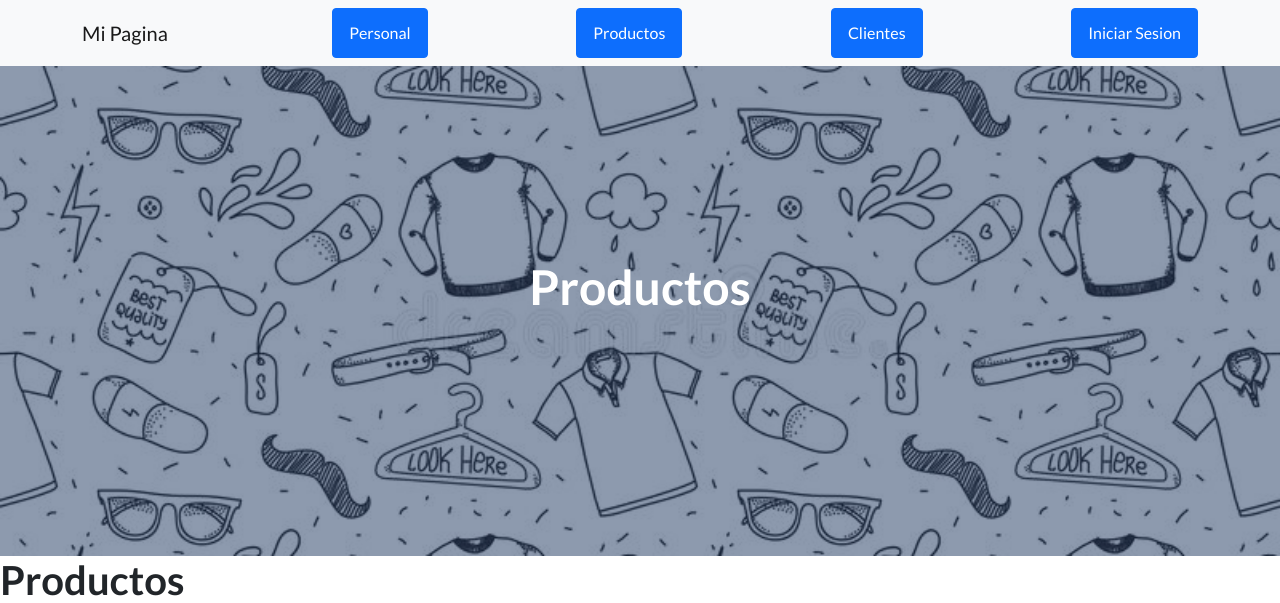
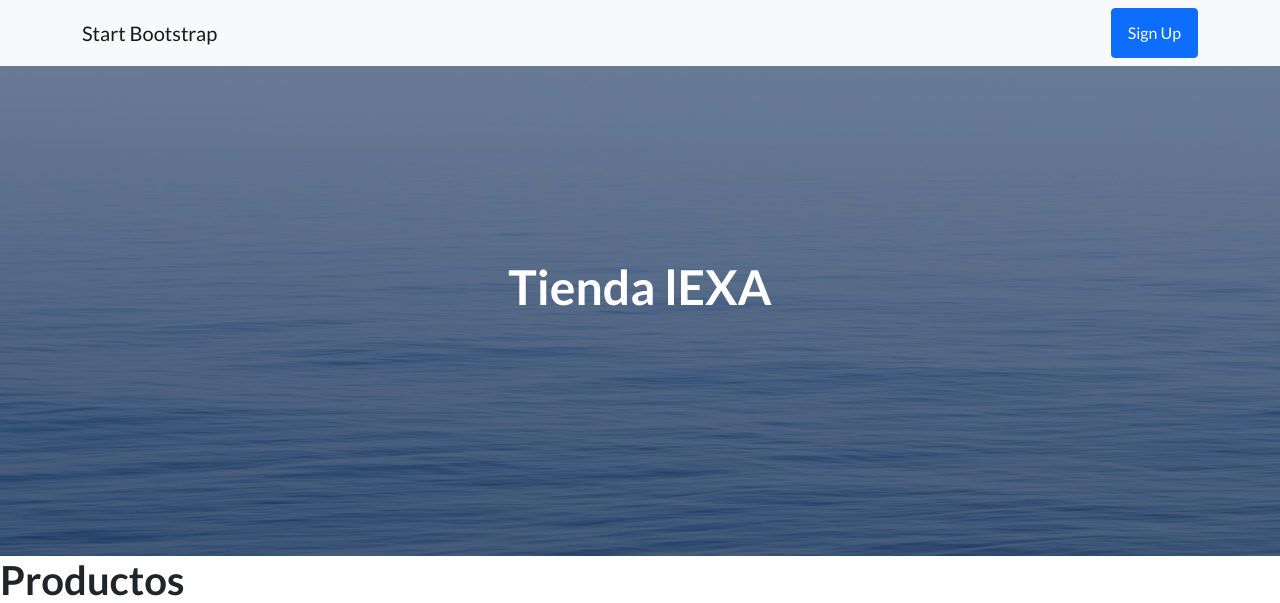
Before and after one commit to AlmaFuerte2529/Entrega1_Gareis_Muzyka_Fiorini, a Django app: page /AppTienda/productos/ in a window 1280 px wide. Shown: the top 603 px of the page. Run offline with Django 4.2, Linux system fonts and the light colour scheme; parts of the project's set-up code (start-up, migrations or seed data) failed here and were passed over; some libraries are stand-ins or nearby versions.

Commit message:
segundo coommit

```diff
--- a/AppTienda/models.py
+++ b/AppTienda/models.py
@@ -1,6 +1,8 @@
 from django.db import models
-from decimal import Decimal
-# Create your models here.
+
+class Tienda(models.Model):
+    nombre = models.CharField(max_length=50)
+
 
 #--->Clase Cliente
 class Clientes(models.Model):
--- a/AppTienda/template/AppTienda/clientes.html
+++ b/AppTienda/templates/AppTienda/clientes.html
@@ -1,5 +1,11 @@
 {% extends "AppTienda/Padre.html" %}
 {% load static %}
+
+{% block titulo %}
+<h1 class="mb-5">Clientes</h1>
+{% endblock %}
+
+
 {% block contenido %}
 <h1>Clientes</h1>
 {% endblock %}
--- a/AppTienda/template/AppTienda/Productos.html
+++ b/AppTienda/templates/AppTienda/inicio.html
@@ -1,10 +1,11 @@
-{% extends "AppTienda/Padre.html" %}
+{% extends "AppTienda/padre.html" %}
+
 {% load static %}
 
 {% block titulo %}
-<h1 class="mb-5">Productos</h1>
+<h1 class="mb-5">Inicio</h1>
 {% endblock %}
 
 {% block contenido %}
-<h1>Productos</h1>
+<h1>Inicio de la Tienda</h1>
 {% endblock %}
--- a/AppTienda/template/AppTienda/Padre.html
+++ b/AppTienda/templates/AppTienda/padre.html
@@ -13,20 +13,17 @@
         <!-- Bootstrap icons-->
         <link href="https://cdn.jsdelivr.net/npm/bootstrap-icons@1.5.0/font/bootstrap-icons.css" rel="stylesheet" type="text/css" />
         <!-- Google fonts-->
+        <!--CARGAMOS LOS ESTILOS-->
         <link href="https://fonts.googleapis.com/css?family=Lato:300,400,700,300italic,400italic,700italic" rel="stylesheet" type="text/css" />
         <!-- Core theme CSS (includes Bootstrap)-->
-        <!--CARGAMOS LOS ESTILOS-->
         <link href="{% static 'AppTienda/css/styles.css' %}" rel="stylesheet" />
     </head>
     <body>
         <!-- Navigation-->
         <nav class="navbar navbar-light bg-light static-top">
             <div class="container">
-                <a class="navbar-brand" href="{% url 'inicio' %}">Mi Pagina</a>
-                <a class="btn btn-primary" href="{% url 'Personal' %}">Personal</a>
-                <a class="btn btn-primary" href="{% url 'Productos' %}">Productos</a>
-                <a class="btn btn-primary" href="{% url 'clientes' %}">Clientes</a>
-                <a class="btn btn-primary" href="#signup">Iniciar Sesion</a>
+                <a class="navbar-brand" href="#!">Start Bootstrap</a>
+                <a class="btn btn-primary" href="#signup">Sign Up</a>
             </div>
         </nav>
         <!-- Masthead-->
@@ -36,9 +33,9 @@
                     <div class="col-xl-6">
                         <div class="text-center text-white">
                             <!-- Page heading-->
-                            {% block titulo %}
-                                <h1 class="mb-5">Tienda lEXA</h1>
-                            {% endblock %}
+
+                                 <h1 class="mb-5">Tienda lEXA</h1>
+
                         </div>
                     </div>
                 </div>
--- a/AppTienda/template/AppTienda/inicio.html
+++ b/AppTienda/templates/AppTienda/productos.html
@@ -2,9 +2,9 @@
 {% load static %}
 
 {% block titulo %}
-<h1 class="mb-5">Inicio</h1>
+<h1 class="mb-5">Productos</h1>
 {% endblock %}
 
 {% block contenido %}
-<h1>Inicio</h1>
+<h1>Productos</h1>
 {% endblock %}
--- a/AppTienda/urls.py
+++ b/AppTienda/urls.py
@@ -1,11 +1,11 @@
-#Importo path para las urls
 from django.urls import path
-#importo todas las vistas
 from .views import *
 
+
 urlpatterns = [
-    path('inicio/', inicio, name='inicio'),
-    path('clientes/', clientes, name='clientes'),
-    path('personal/', personal, name='Personal'),
-    path('productos/', productos, name='Productos'),
+    path('tienda/', tienda),
+    path('clientes/', clientes),
+    path('productos/', productos),
+    path('personal/', personal),
+    path('', inicio),
 ]
--- a/AppTienda/views.py
+++ b/AppTienda/views.py
@@ -1,22 +1,27 @@
+from django import http
+from django.shortcuts import render
+from AppTienda.models import Tienda
 from django.http import HttpResponse
-from django.shortcuts import render
-# Create your views here.
 
-#Creamos las Vistas
+
+def tienda(self):
+
+    tienda= Tienda(nombre= "Mi Tienda")
+    tienda.save()
+
 
 #--->Inicio
-
 def inicio(request):
-    return render (request, "AppTienda/inicio.html")
+    return render(request, "AppTienda/inicio.html")
 
 #--->Personal
 def personal(request):
-    return render (request, "AppTienda/Personal.html")
+    return render(request, "AppTienda/personal.html")
 
 #--->Productos
 def productos(request):
-    return render (request, "AppTienda/Productos.html")
+    return render(request, "AppTienda/productos.html")
 
 #--->Clientes
 def clientes(request):
-    return render (request, "AppTienda/clientes.html")
+    return render(request, "AppTienda/clientes.html")
--- a/Tienda/settings.py
+++ b/Tienda/settings.py
@@ -20,7 +20,7 @@ BASE_DIR = Path(__file__).resolve().parent.parent
 # See https://docs.djangoproject.com/en/4.0/howto/deployment/checklist/
 
 # SECURITY WARNING: keep the secret key used in production secret!
-SECRET_KEY = 'django-insecure-(bx*@!f9v!yt1^$nvv+pv2%84af49m4pq-=!t45cnw7bs=eoyo'
+SECRET_KEY = 'django-insecure-&oh@q5wj)$9w*s1$r!bat4=86viz34vnd8tu&gi!678)4p=eaw'
 
 # SECURITY WARNING: don't run with debug turned on in production!
 DEBUG = True
@@ -55,7 +55,7 @@ ROOT_URLCONF = 'Tienda.urls'
 TEMPLATES = [
     {
         'BACKEND': 'django.template.backends.django.DjangoTemplates',
-        'DIRS': ["C:/Users/Pablo/Desktop/PF-Tienda/Tienda/AppTienda/template/"],
+        'DIRS': [],
         'APP_DIRS': True,
         'OPTIONS': {
             'context_processors': [
--- a/Tienda/urls.py
+++ b/Tienda/urls.py
@@ -13,9 +13,8 @@ Including another URLconf
     1. Import the include() function: from django.urls import include, path
     2. Add a URL to urlpatterns:  path('blog/', include('blog.urls'))
 """
-from xml.etree.ElementInclude import include
 from django.contrib import admin
-from django.urls import path, include
+from django.urls import include, path
 
 
 urlpatterns = [
```
Also changed, not shown: AppTienda/migrations/0001_initial.py, AppTienda/migrations/0002_personal_remove_clientes_articulo_and_more.py (deleted), AppTienda/migrations/0003_producto.py (deleted), AppTienda/static/AppTienda/assets/img/bg-masthead.jpg, AppTienda/static/AppTienda/assets/img/bg-masthead1.jpg (deleted), AppTienda/templates/AppTienda/personal.html (renamed from AppTienda/template/AppTienda/Personal.html), db.sqlite3.
